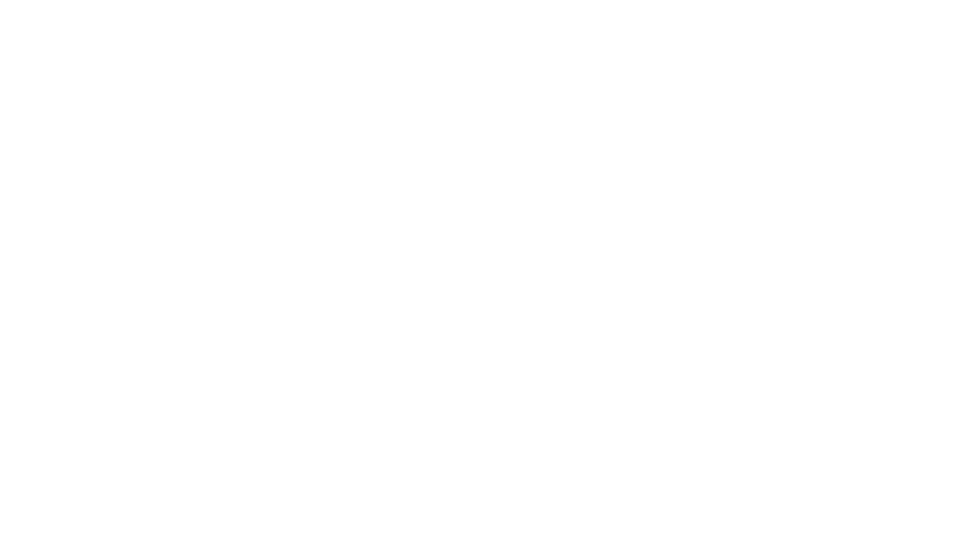
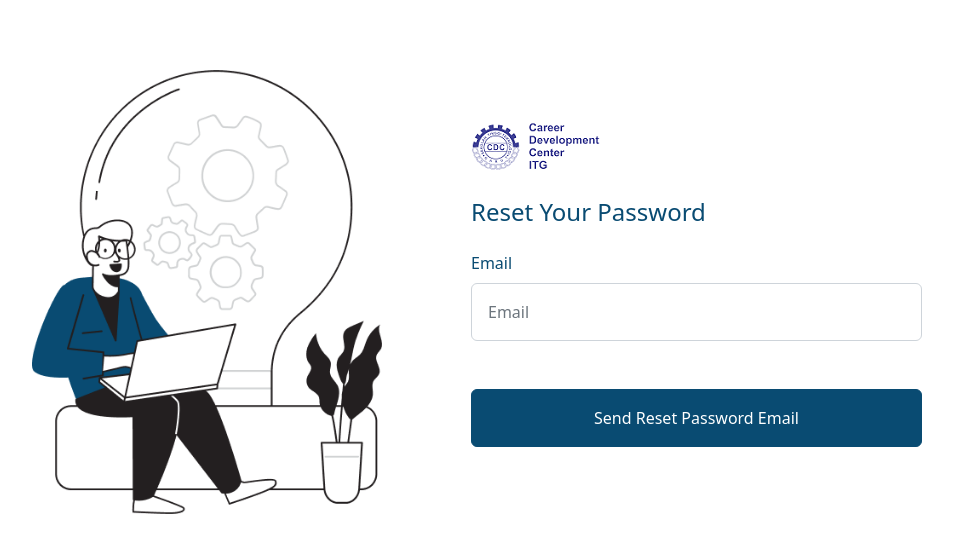
Before and after one commit to widlanhamdi/portfolio-maker, a React (Create React App) app: page /reset-password in a window 1280 px wide. Before the commit this address had no page. Shown: the top 552 px of the page, without its empty margins (181-1134 px from the left). Built offline with nearby package versions, Linux system fonts and the light colour scheme.

Commit message:
update password and send password reset email

```diff
--- /dev/null
+++ b/src/components/ModalChangePassword.jsx
@@ -0,0 +1,67 @@
+import { EmailAuthProvider, reauthenticateWithCredential, updatePassword } from "firebase/auth";
+import React, { useState } from "react";
+import { Button, Col, Form, Modal, Row } from "react-bootstrap";
+import { auth } from "../config/firebase";
+import Swal from "sweetalert2";
+
+export default function ModalChangePassword({ show, setShow }) {
+  const [oldPassword, setOldPassword] = useState("");
+  const [newPassword, setNewPassword] = useState("");
+
+  const onOldPassword = (e) => setOldPassword(e.target.value);
+  const onNewPassword = (e) => setNewPassword(e.target.value);
+
+  const handleClick = async (e) => {
+    e.preventDefault();
+
+    try {
+      const credential = EmailAuthProvider.credential(auth.currentUser.email, oldPassword);
+
+      await reauthenticateWithCredential(auth.currentUser, credential);
+
+      await updatePassword(auth.currentUser, newPassword).then(
+        Swal.fire({
+          text: "Change Password Successfully",
+          title: "Success!",
+          icon: "success",
+          showConfirmButton: false,
+          timer: 1500,
+        })
+      );
+    } catch (err) {
+      console.log(err);
+      if (err.code === "auth/wrong-password") {
+        return Swal.fire("Something Error!", "Old password is wrong!", "error");
+      }
+      Swal.fire("Something Error!", `${err}`, "error");
+    }
+  };
+
+  return (
+    <Modal size="xl" show={show} onHide={() => setShow(false)}>
+      <Modal.Header closeButton className="px-5">
+        <Modal.Title>Change Password</Modal.Title>
+      </Modal.Header>
+      <Modal.Body className="px-5 py-5">
+        <Row className="justify-content-center mb-4">
+          <Form.Group as={Col} lg={4}>
+            <Form.Label>Old Password</Form.Label>
+            <Form.Control type="text" placeholder="Enter Old Password" onChange={onOldPassword} />
+          </Form.Group>
+
+          <Form.Group as={Col} lg={4}>
+            <Form.Label>New Password</Form.Label>
+            <Form.Control type="text" placeholder="Enter New Password" onChange={onNewPassword} />
+          </Form.Group>
+        </Row>
+        <Row className="justify-content-center">
+          <Col lg={4}>
+            <Button className="w-100" onClick={handleClick}>
+              Save Changes
+            </Button>
+          </Col>
+        </Row>
+      </Modal.Body>
+    </Modal>
+  );
+}
--- a/src/pages/user/Profile.jsx
+++ b/src/pages/user/Profile.jsx
@@ -1,5 +1,5 @@
 import React, { useState } from "react";
-import { BiEdit } from "react-icons/bi";
+import { BiEdit, BiLockOpenAlt } from "react-icons/bi";
 import { BsDownload, BsFiles, BsUpload } from "react-icons/bs";
 import { Button, Col, Container, Row } from "react-bootstrap";
 import { Link, useNavigate } from "react-router-dom";
@@ -9,18 +9,19 @@ import jsPDF from "jspdf";
 import Swal from "sweetalert2";
 import ViewPortofolio from "../../components/ViewPortofolio";
 import useFetchDataById from "../../hooks/query/useFetchDataById";
+import ModalChangePassword from "../../components/ModalChangePassword";
 
 export default function Profile() {
   const navigate = useNavigate();
   const uid = Cookies.get("uid");
 
+  // get data
   const portfolio = useFetchDataById("portfolios", uid);
   const { data, isLoading } = portfolio;
 
   const [isLoadingEksport, setIsLoadingEksport] = useState(false);
 
-  // Get Data Portfolio
-
+  // export
   const eksportPDF = () => {
     try {
       setIsLoadingEksport(true);
@@ -45,12 +46,14 @@ export default function Profile() {
     }
   };
 
+  // toast
   const Toast = Swal.mixin({
     toast: true,
     position: "bottom-start",
     showConfirmButton: false,
   });
 
+  // copy clip to clip board
   const copyToClipboard = () => {
     try {
       navigator.clipboard.writeText(`https://cdc-portfolio-maker.netlify.app/portofolio/${uid}`);
@@ -67,6 +70,9 @@ export default function Profile() {
       });
     }
   };
+
+  // Modal
+  const [show, setShow] = useState(false);
 
   return (
     <>
@@ -93,13 +99,19 @@ export default function Profile() {
               <BiEdit size={20} className="me-2" />
               Edit Portfolio
             </Button>
+
             <Button
-              variant="outline-primary py-2 w-100"
+              variant="outline-primary mb-3 py-2 w-100"
               onClick={() => copyToClipboard()}
               disabled={data === undefined}
             >
               <BsFiles size={20} className="me-2" />
               Copy Link Portfolio
+            </Button>
+
+            <Button variant="outline-primary py-2 w-100" onClick={() => setShow(true)}>
+              <BiLockOpenAlt size={20} className="me-2" />
+              Change Password
             </Button>
           </Col>
           <Col lg={9}>
@@ -152,6 +164,8 @@ export default function Profile() {
           </Col>
         </Row>
       </Container>
+      <ModalChangePassword show={show} setShow={setShow} />
+
       <hr />
       <p className="text-center text-black-50">© 2023 Career Development Center ITG</p>
     </>
--- a/src/pages/user/authentication/Login.jsx
+++ b/src/pages/user/authentication/Login.jsx
@@ -4,6 +4,7 @@ import Ilustration from "../../../assets/ilustration-login.png";
 import Logo from "../../../assets/logo.png";
 import useSignIn from "../../../hooks/authentication/useSignIn";
 import { Button, Col, Container, Form, Row } from "react-bootstrap";
+import { Link } from "react-router-dom";
 
 export default function Login() {
   const [email, setEmail] = useState("");
@@ -19,7 +20,7 @@ export default function Login() {
 
   return (
     <Container>
-      <Row className="d-flex justify-content-center align-items-center" style={{ marginTop: "20px" }}>
+      <Row className="d-flex justify-content-center align-items-center" style={{ marginTop: "30px" }}>
         <Col lg={5} className="ps-5">
           <h3 style={{ color: "#094b72" }}>Login</h3>
           <p style={{ color: "#094b72" }}>Let’s Create your professional portfolio easily and quickly</p>
@@ -30,7 +31,7 @@ export default function Login() {
         <Col lg={5} className="ps-5">
           <img
             src={Ilustration}
-            alt=""
+            alt="ilustration"
             className="rounded d-md-none d-sm-none d-none d-lg-block"
             style={{ width: "350px" }}
           />
@@ -38,7 +39,9 @@ export default function Login() {
         <Col lg={5} className="text-start">
           <Form onSubmit={handleSignIn}>
             <div className="mb-4">
-              <img src={Logo} alt="" />
+              <Link to="/">
+                <img src={Logo} alt="logo cdc" />
+              </Link>
               <h4 className="mt-4" style={{ color: "#094b72" }}>
                 Login
               </h4>
@@ -55,7 +58,12 @@ export default function Login() {
             </Form.Group>
 
             <Form.Group className="mb-4">
-              <Form.Label style={{ color: "#094B72" }}>Password</Form.Label>
+              <div className="d-flex justify-content-between">
+                <Form.Label style={{ color: "#094B72" }}>Password</Form.Label>
+                <Form.Label style={{ color: "#094B72", fontSize: "14px" }} as={Link} to="/reset-password">
+                  Forgot Password?
+                </Form.Label>
+              </div>
               <Form.Control
                 type="password"
                 className="p-3"
--- /dev/null
+++ b/src/pages/user/authentication/ResetPassword.jsx
@@ -0,0 +1,72 @@
+import React, { useState } from "react";
+import Ilustration from "../../../assets/ilustration-login.png";
+import Logo from "../../../assets/logo.png";
+import { Button, Col, Container, Form, Row } from "react-bootstrap";
+import { sendPasswordResetEmail } from "firebase/auth";
+import { auth } from "../../../config/firebase";
+import Swal from "sweetalert2";
+import { useNavigate } from "react-router-dom";
+import { Link } from "react-router-dom";
+
+export default function ResetPassword() {
+  const [email, setEmail] = useState("");
+  const [isLoading, setIsLoading] = useState("");
+  const navigate = useNavigate();
+
+  const handleResetPassword = (e) => {
+    e.preventDefault();
+    setIsLoading(true);
+    sendPasswordResetEmail(auth, email).then(() => {
+      setIsLoading(false);
+      Swal.fire({
+        text: "Password Reset Email Sent!",
+        title: "Check your email!",
+        icon: "success",
+        showConfirmButton: false,
+        timer: 2000,
+      });
+      navigate("/login");
+    });
+  };
+
+  return (
+    <Container>
+      <Row className="d-flex justify-content-center align-items-center" style={{ marginTop: "70px" }}>
+        <Col lg={5} className="ps-5">
+          <img
+            src={Ilustration}
+            alt=""
+            className="rounded d-md-none d-sm-none d-none d-lg-block"
+            style={{ width: "350px" }}
+          />
+        </Col>
+        <Col lg={5} className="text-start">
+          <Form onSubmit={handleResetPassword}>
+            <div className="mb-4">
+              <Link to="/">
+                <img src={Logo} alt="logo cdc" />
+              </Link>
+              <h4 className="mt-4" style={{ color: "#094b72" }}>
+                Reset Your Password
+              </h4>
+            </div>
+            <Form.Group className="mb-5">
+              <Form.Label style={{ color: "#094B72" }}>Email</Form.Label>
+              <Form.Control
+                type="email"
+                className="p-3"
+                placeholder="Email"
+                value={email}
+                onChange={(e) => setEmail(e.target.value)}
+              />
+            </Form.Group>
+
+            <Button variant="primary w-100 p-3 text-white mb-3" type="submit" disabled={isLoading}>
+              {isLoading ? "Sending..." : "Send Reset Password Email"}
+            </Button>
+          </Form>
+        </Col>
+      </Row>
+    </Container>
+  );
+}
--- a/src/routes/index.jsx
+++ b/src/routes/index.jsx
@@ -26,6 +26,7 @@ import Login from "../pages/user/authentication/Login";
 import Profile from "../pages/user/Profile";
 import PrivateUser from "./user/PrivateUser";
 import ProtectedUser from "./user/ProtectedUser";
+import ResetPassword from "../pages/user/authentication/ResetPassword";
 
 export default function SetupRouter() {
   return (
@@ -66,6 +67,7 @@ export default function SetupRouter() {
         <Route path="/" element={<ProtectedUser />}>
           <Route index element={<LandingPage />} />
           <Route path="login" element={<Login />} />
+          <Route path="reset-password" element={<ResetPassword />} />
         </Route>
 
         <Route path="/" element={<PrivateUser />}>
```
Also changed, not shown: src/hooks/authentication/useSignUp.js (deleted, +0 -58 lines).
